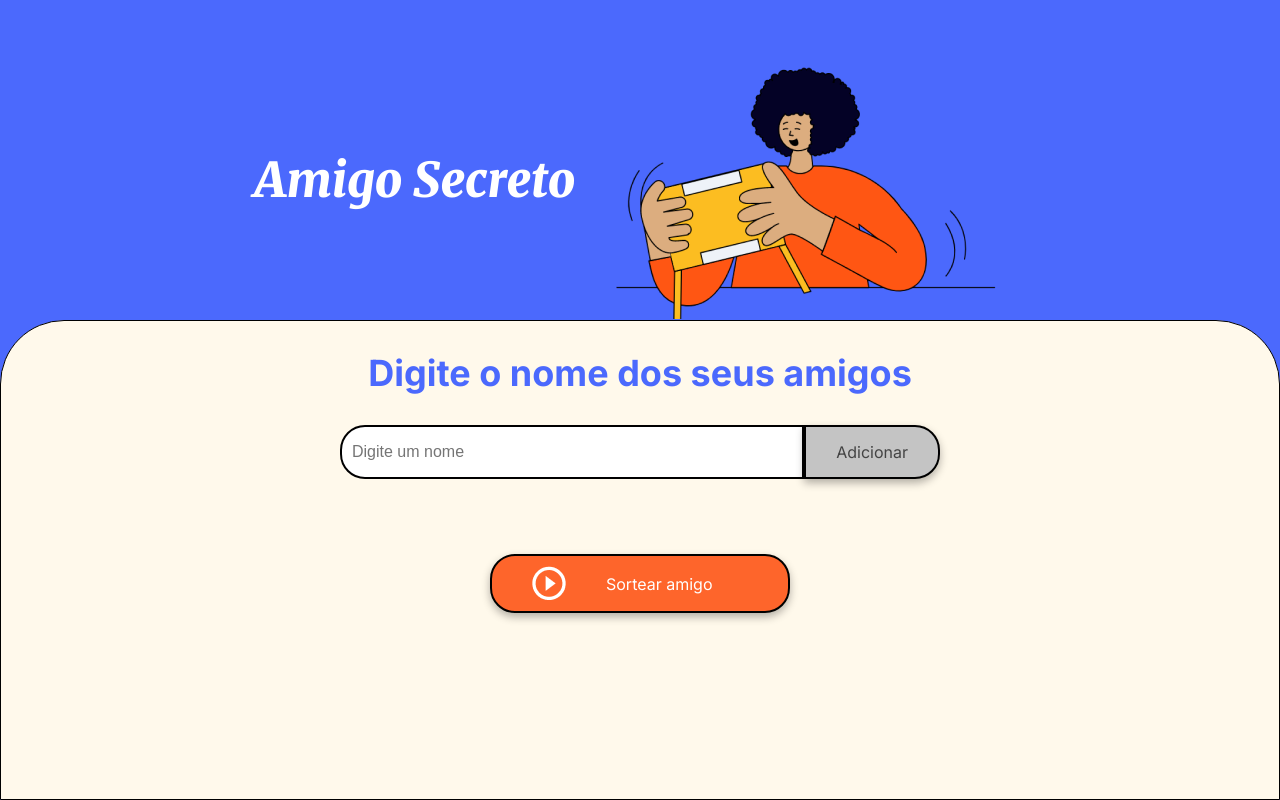
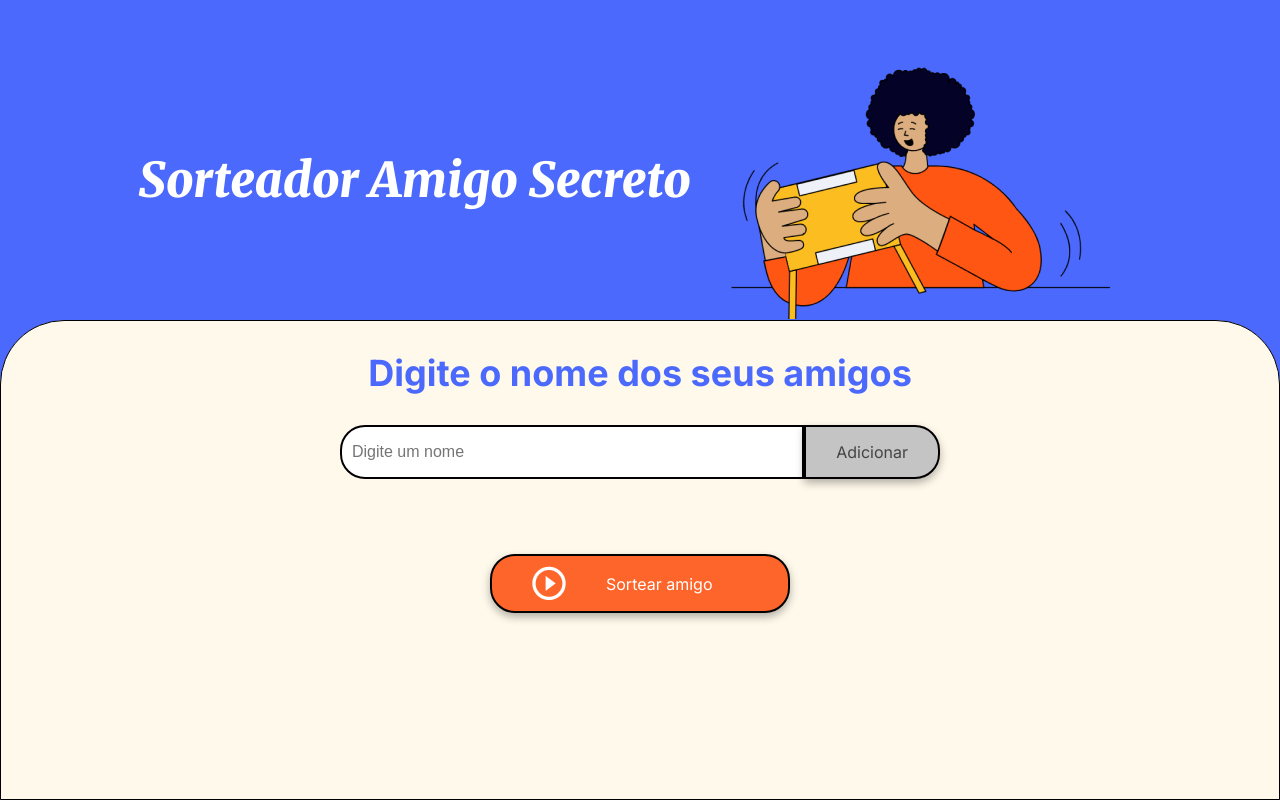
Before and after one commit to joaopedrocabral/challenge-amigo-secreto, a plain HTML site: page index.html in a window 1280 px wide. Drawn offline with Linux system fonts and the light colour scheme.

Commit message:
Atualizações de Funcionamento e README.md

```diff
--- a/app.js
+++ b/app.js
@@ -24,7 +24,6 @@ function adicionarAmigo() {
     } else {
         amigos.push(amigo);
         atualizarLista();
-        console.log(amigos);
         alterarMensagem("mensagem", "Amigo adicionado com sucesso!");
         limparCampo("amigo");
     }
@@ -53,5 +52,4 @@ function sortearAmigo(){
 
     }
 
-
 }
--- a/index.html
+++ b/index.html
@@ -7,13 +7,13 @@
     <link rel="preconnect" href="https://fonts.googleapis.com">
     <link rel="preconnect" href="https://fonts.gstatic.com" crossorigin>
     <link href="https://fonts.googleapis.com/css2?family=Inter:wght@100;400;700;900&family=Merriweather:ital,wght@0,300;0,400;0,700;0,900;1,300;1,400;1,700;1,900&display=swap" rel="stylesheet">
-    <title>Amigo Secreto</title>
+    <title>Sorteador Amigo Secreto</title>
 </head>
 
 <body>
     <main class="main-content">
         <header class="header-banner">
-            <h1 class="main-title">Amigo Secreto</h1>
+            <h1 class="main-title">Sorteador Amigo Secreto</h1>
             <img src="assets/amigo-secreto.png" alt="Imagem representativa de amigo secreto">
         </header>
 
```
Also changed, not shown: screenshot.png (added), 1 other file.
